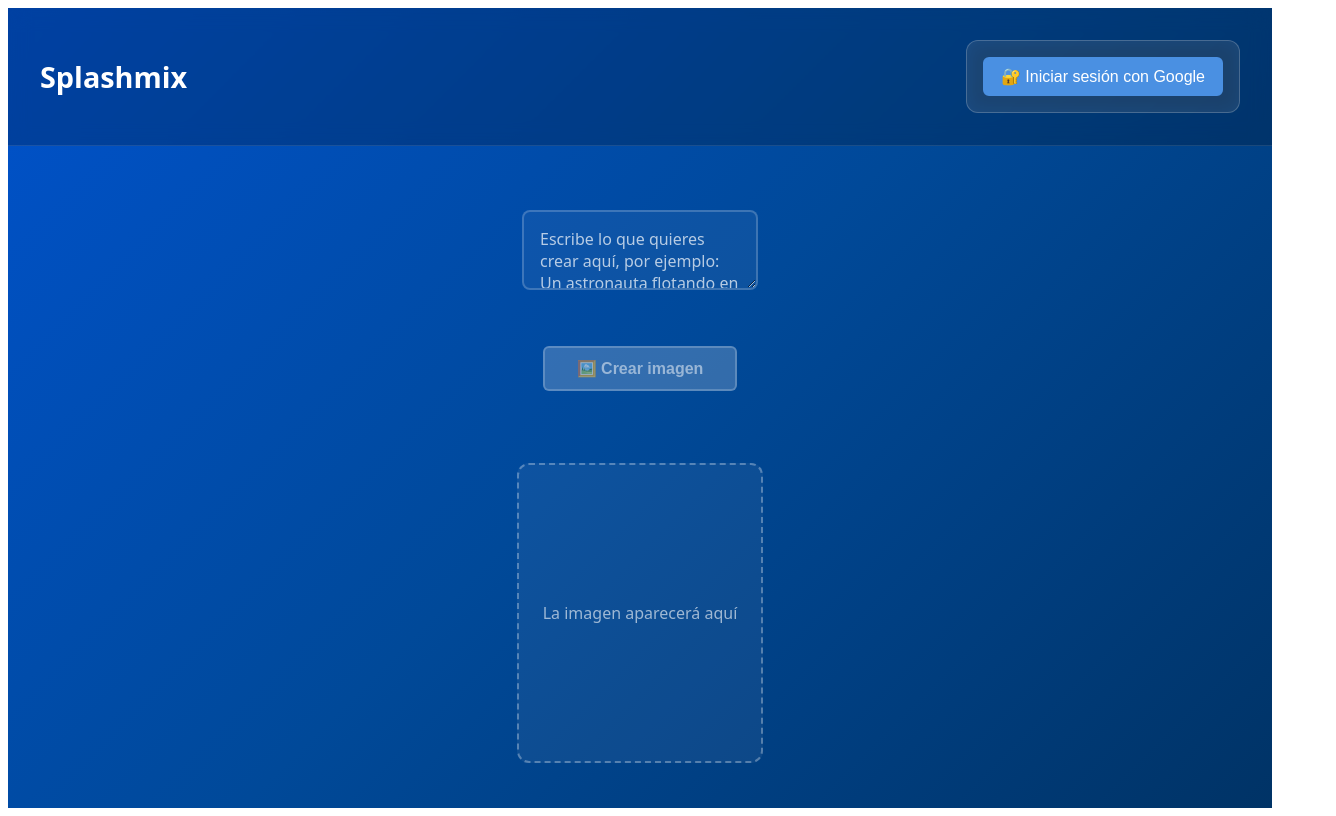
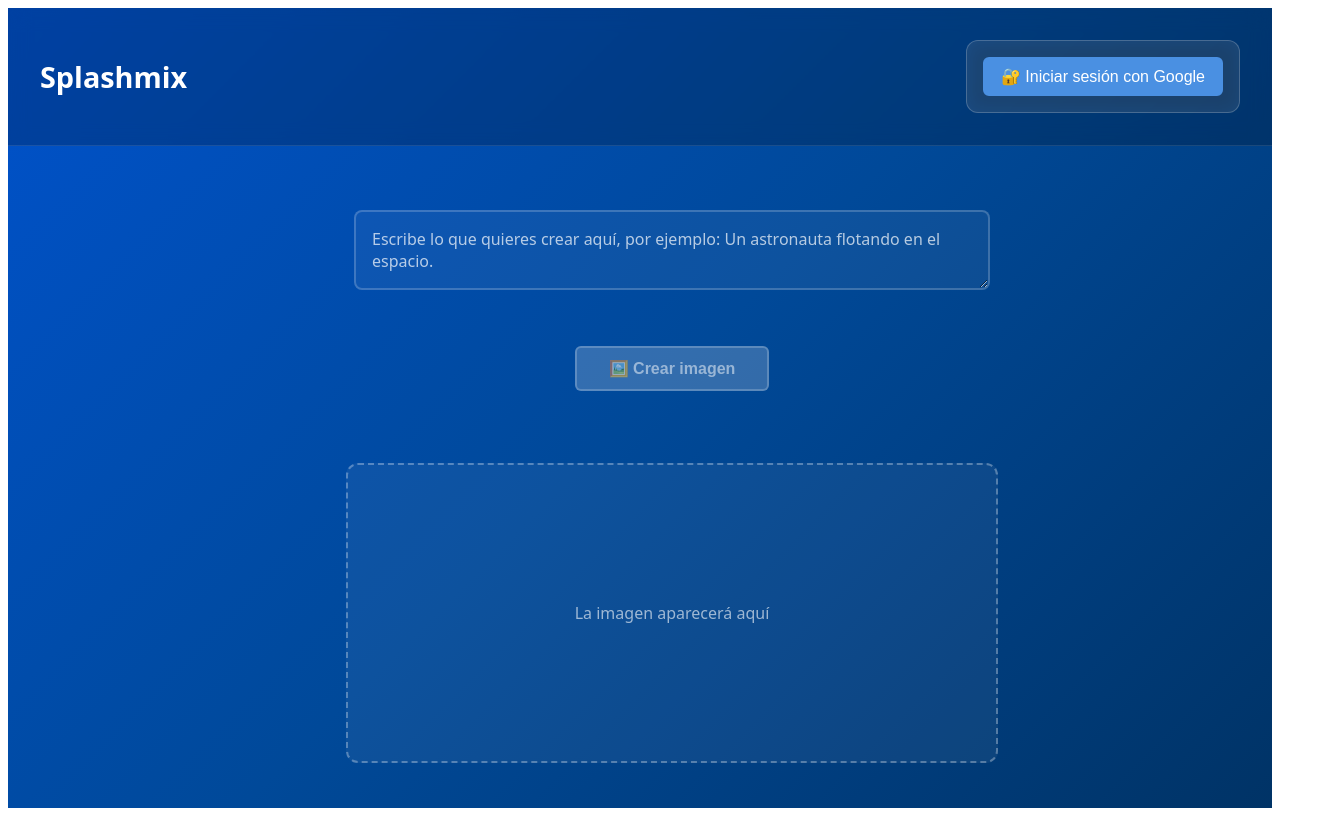
Before and after one commit to Moibe/splashmix_dash, a Svelte app: page / in a window 1280 px wide. Shown: the whole page, 1336 px wide, since content can reach past the window. Built offline with nearby package versions, Linux system fonts and the light colour scheme; no server answers.

Commit message:
Final push workflow

```diff
--- a/src/App.svelte
+++ b/src/App.svelte
@@ -191,6 +191,7 @@
     display: flex;
     flex-direction: column;
     align-items: center;
+    width: 100%;
   }
 
   .header {
@@ -203,6 +204,7 @@
     margin: 2rem 0;
     display: flex;
     justify-content: center;
+    width: 100%;
   }
 
   textarea {
@@ -244,6 +246,7 @@
     margin: 1.5rem 0;
     display: flex;
     justify-content: center;
+    width: 100%;
   }
 
   .create-button {
@@ -282,6 +285,7 @@
     display: flex;
     justify-content: center;
     min-height: 300px;
+    width: 100%;
   }
 
   .image-display {
```
